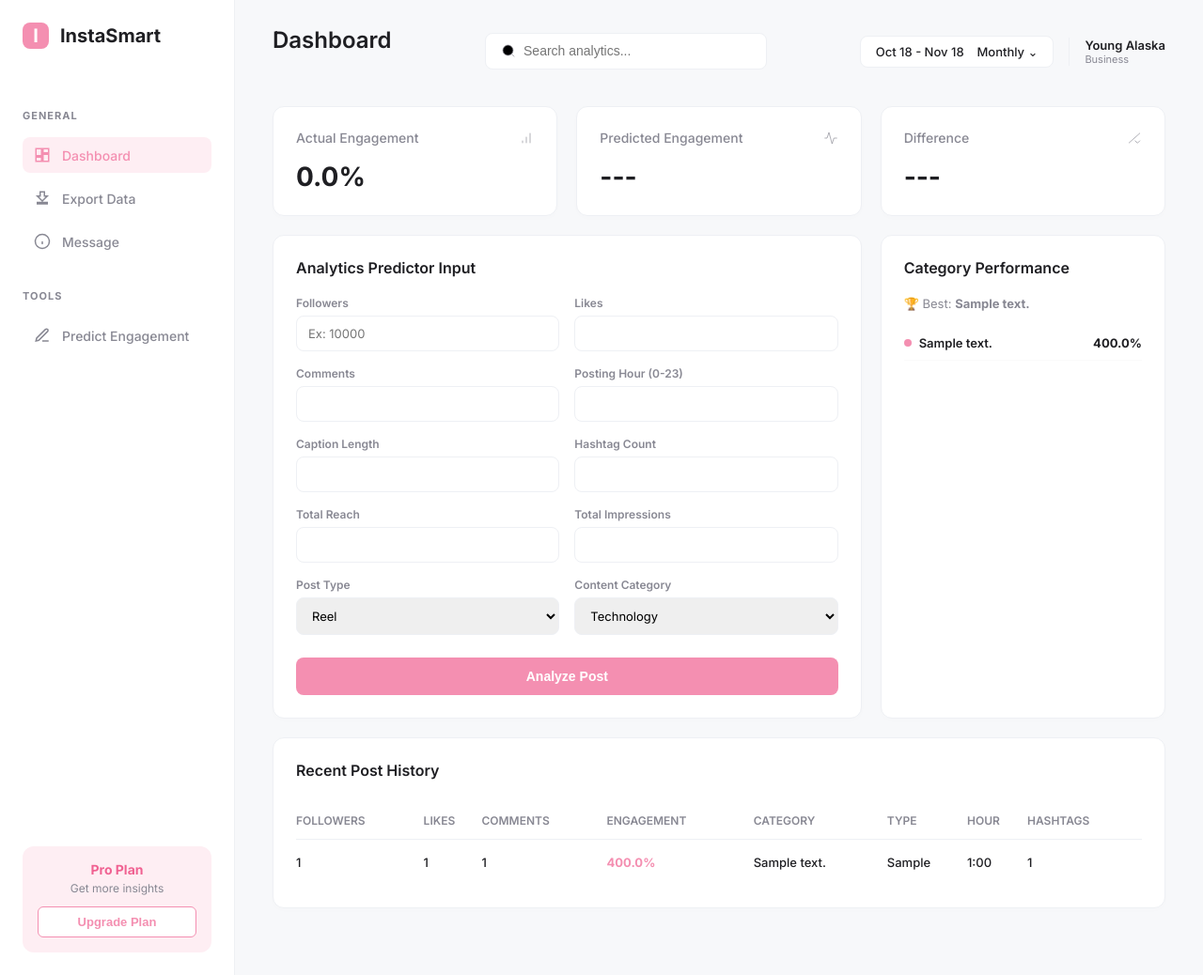
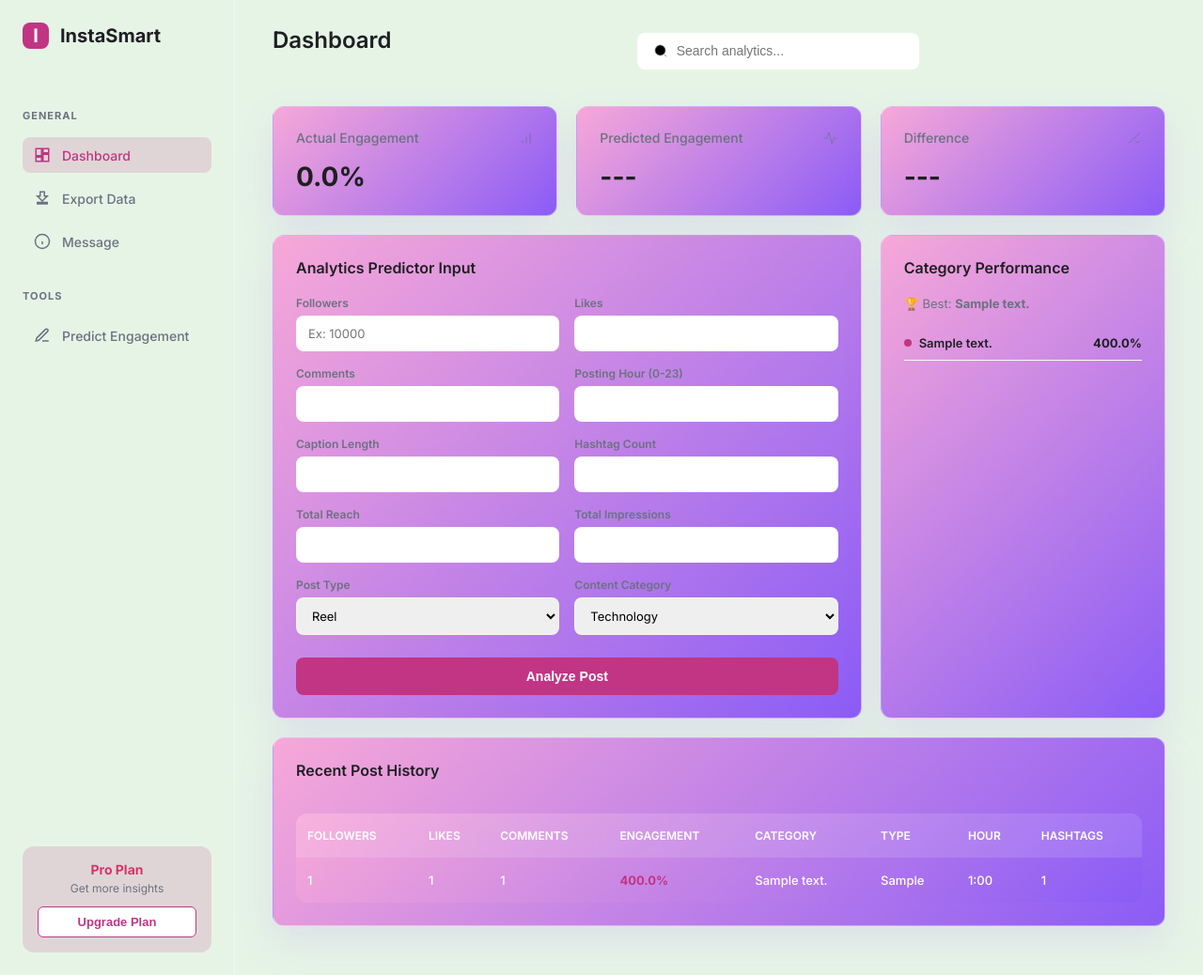
Before and after one commit to Tonishika17/InstaSmart, a Flask app: page / in a window 1280 px wide. Shown: the whole page at 94% size. Run offline with Flask 3, Linux system fonts and the light colour scheme; tables that the repository leaves empty hold one stand-in row (values such as "Sample post"); parts of the project's set-up code (start-up, migrations or seed data) failed here and were passed over.

Commit message:
UI changes
Co-authored-by: Copilot <copilot@github.com>

```diff
--- a/static/style.css
+++ b/static/style.css
@@ -1,22 +1,22 @@
 @import url('https://fonts.googleapis.com/css2?family=Inter:wght@300;400;500;600;700&display=swap');
 
 :root {
-  --bg-color: #f7f8fa;
-  --sidebar-bg: #ffffff;
-  --card-bg: #ffffff;
+  --bg-color: #e6f4e6;
+  --sidebar-bg: #e6f4e6;
+  --card-bg: linear-gradient(135deg, #f7a8d8 0%, #8b5cf6 100%);
   --text-main: #1f1f23;
-  --text-muted: #888893;
-  --border-color: #eef0f4;
+  --text-muted: #6b7280;
+  --border-color: rgba(255, 255, 255, 0.35);
 
-  /* Baby Pink Theme */
-  --primary: #f48fb1; /* Baby pink */
-  --primary-hover: #f06292;
-  --primary-transparent: rgba(244, 143, 177, 0.15);
-  --accent: #ffb6c1;
-  --success: #81c784;
-  --success-bg: rgba(129, 199, 132, 0.15);
-  --warning: #ffb74d;
-  --danger: #e57373;
+  /* Instagram Theme */
+  --primary: #c13584;
+  --primary-hover: #d6336c;
+  --primary-transparent: rgba(193, 53, 132, 0.16);
+  --accent: #f8a5c2;
+  --success: #2ea44f;
+  --success-bg: rgba(46, 164, 79, 0.15);
+  --warning: #f59e0b;
+  --danger: #ef4444;
 }
 
 * {
@@ -244,11 +244,11 @@ body {
 
 /* Cards */
 .card {
-  background-color: var(--card-bg);
-  border: 1px solid var(--border-color);
+  background: var(--card-bg);
+  border: 1px solid rgba(255, 255, 255, 0.35);
   border-radius: 12px;
   padding: 24px;
-  box-shadow: 0 2px 8px rgba(0,0,0,0.01);
+  box-shadow: 0 16px 40px rgba(139, 92, 246, 0.12);
 }
 
 .metric-card {
@@ -372,21 +372,25 @@ table {
   width: 100%;
   border-collapse: collapse;
   margin-top: 16px;
+  background: var(--card-bg);
+  border-radius: 12px;
+  overflow: hidden;
 }
 thead th {
   text-align: left;
   font-size: 12px;
   font-weight: 600;
-  color: var(--text-muted);
+  color: white;
   text-transform: uppercase;
-  padding-bottom: 12px;
-  border-bottom: 1px solid var(--border-color);
+  padding: 16px 12px;
+  background: rgba(255, 255, 255, 0.12);
 }
 tbody td {
-  padding: 16px 0;
+  padding: 16px 12px;
   font-size: 13px;
   font-weight: 500;
-  border-bottom: 1px solid #f8f9fa;
+  color: white;
+  border-bottom: 1px solid rgba(255, 255, 255, 0.12);
 }
 tbody tr:last-child td {
   border-bottom: none;
--- a/templates/index.html
+++ b/templates/index.html
@@ -59,13 +59,6 @@
             </div>
 
             <div class="top-header-actions">
-                <div class="date-filter">Oct 18 - Nov 18 &nbsp;&nbsp; Monthly ⌄</div>
-                <div class="profile">
-                    <div class="profile-info">
-                        <h5>Young Alaska</h5>
-                        <p>Business</p>
-                    </div>
-                </div>
             </div>
         </div>
 
```
